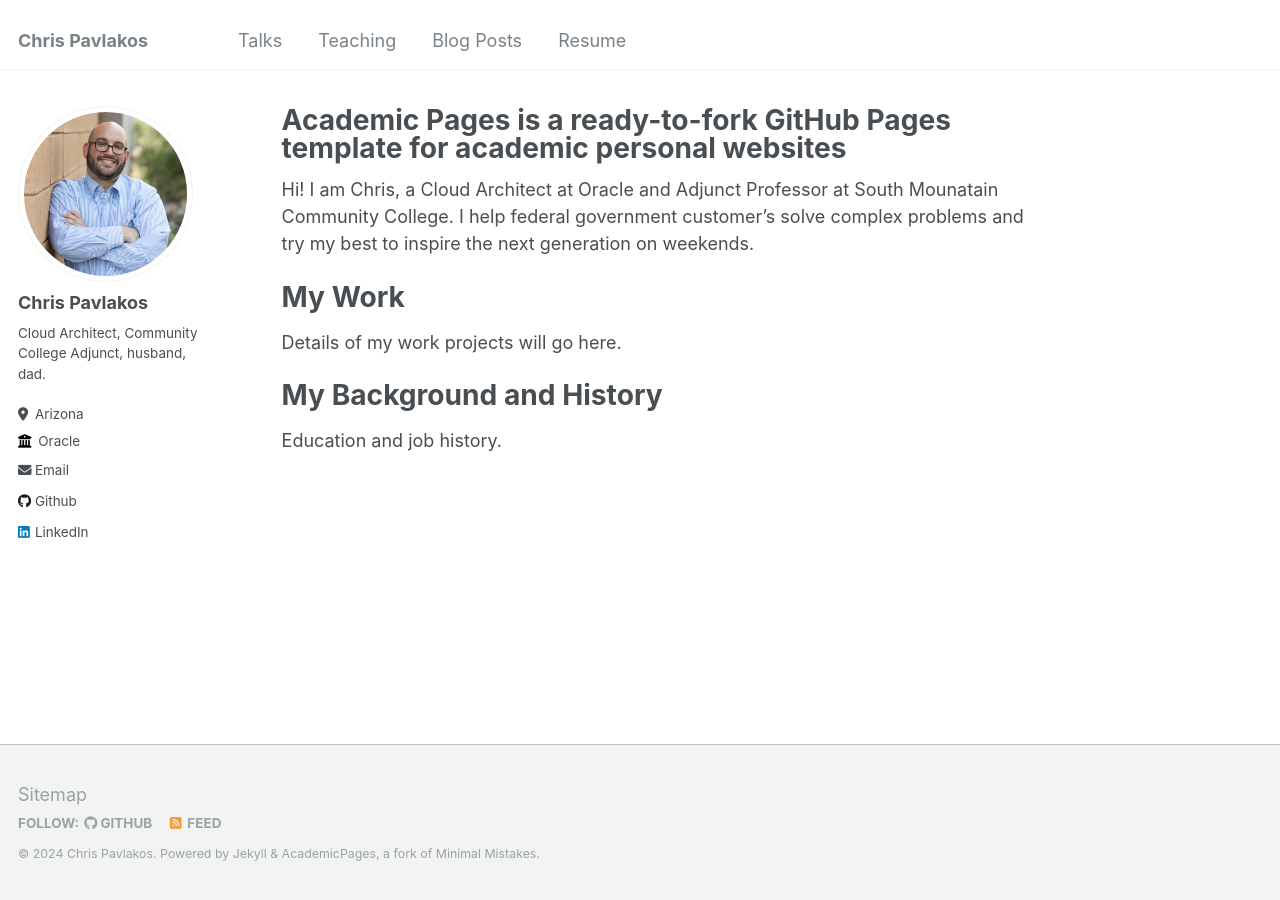
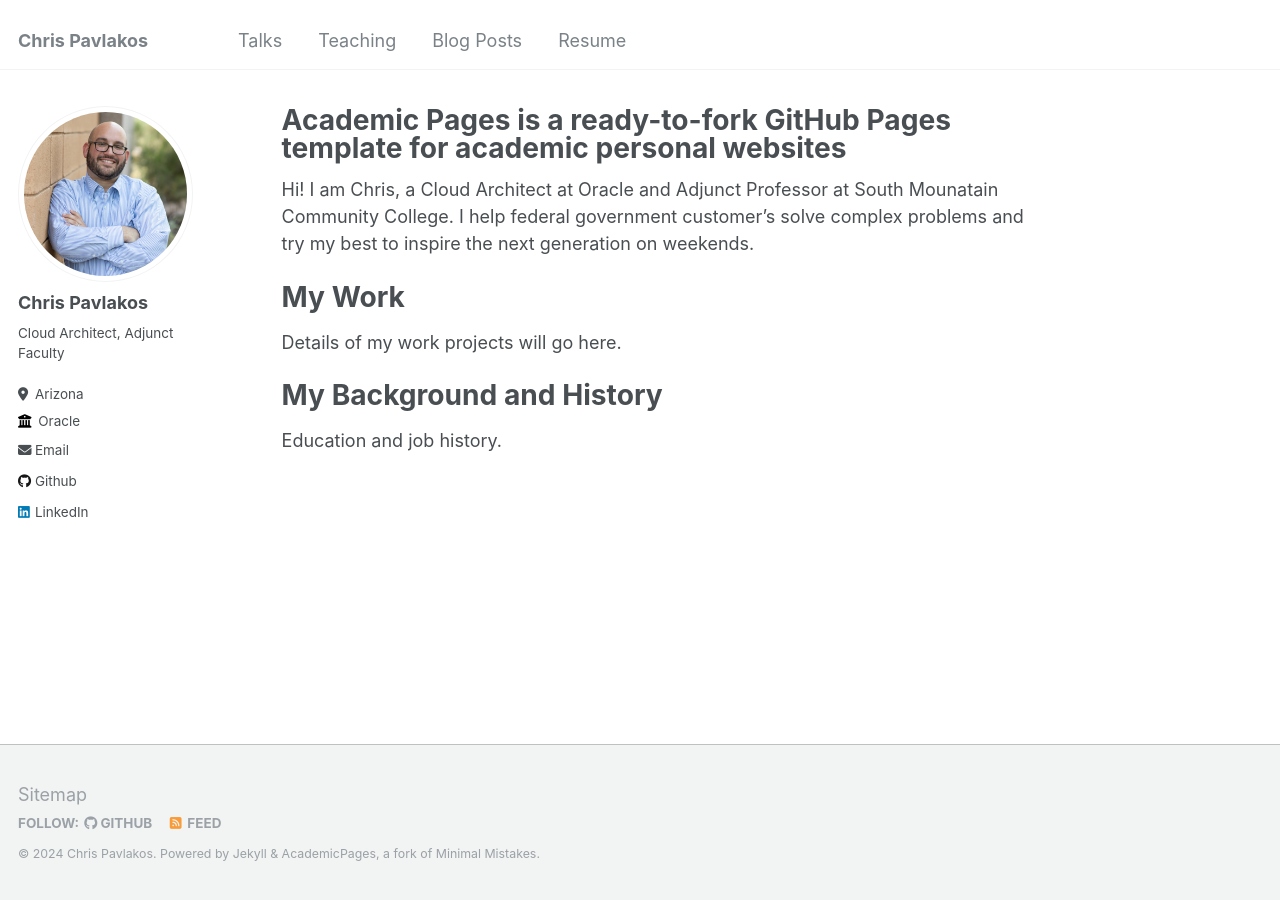
Before and after one commit to cgpavlakos/cgpavlakos.github.io, a Jekyll site: the page built from _pages/about.md, in a window 1280 px wide. Built offline with Jekyll 4.4.1, drawn with Linux system fonts in a browser that asks for light colours.

Commit message:
Update _config.yml

```diff
--- a/_config.yml
+++ b/_config.yml
@@ -14,7 +14,7 @@ name                     : &name "Chris Pavlakos"
 description              : &description "Cloud Architect"
 url                      : https://cgpavlakos.github.io # the base hostname & protocol for your site e.g. "https://mmistakes.github.io"
 baseurl                  : "" # the subpath of your site, e.g. "/blog"
-repository               : "cgpavlakos/cgpavlakos.github.i"
+repository               : "cgpavlakos/cgpavlakos.github.io"
 
 # Site Author - The following control what appear as part of the author content on the side bar.
 #               If a field is blank the icon and link will not appear, otherwise it will be shown.
@@ -24,7 +24,7 @@ author:
   avatar           : "headshot.PNG"
   name             : "Chris Pavlakos"
   pronouns         : # example: "she/her"
-  bio              : "Cloud Architect, Community College Adjunct, husband, dad. "
+  bio              : "Cloud Architect, Adjunct Faculty"
   location         : "Arizona"
   employer         : "Oracle"
   uri              : # URL
```
